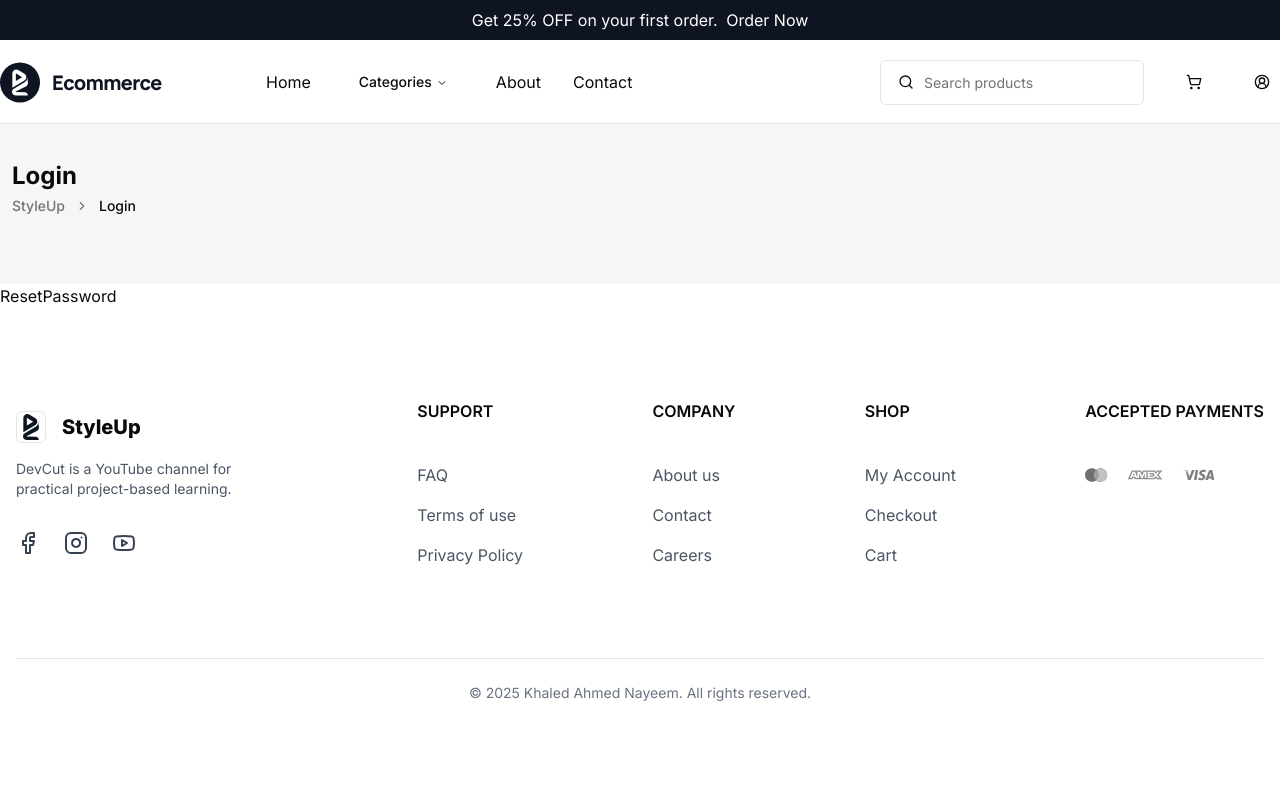
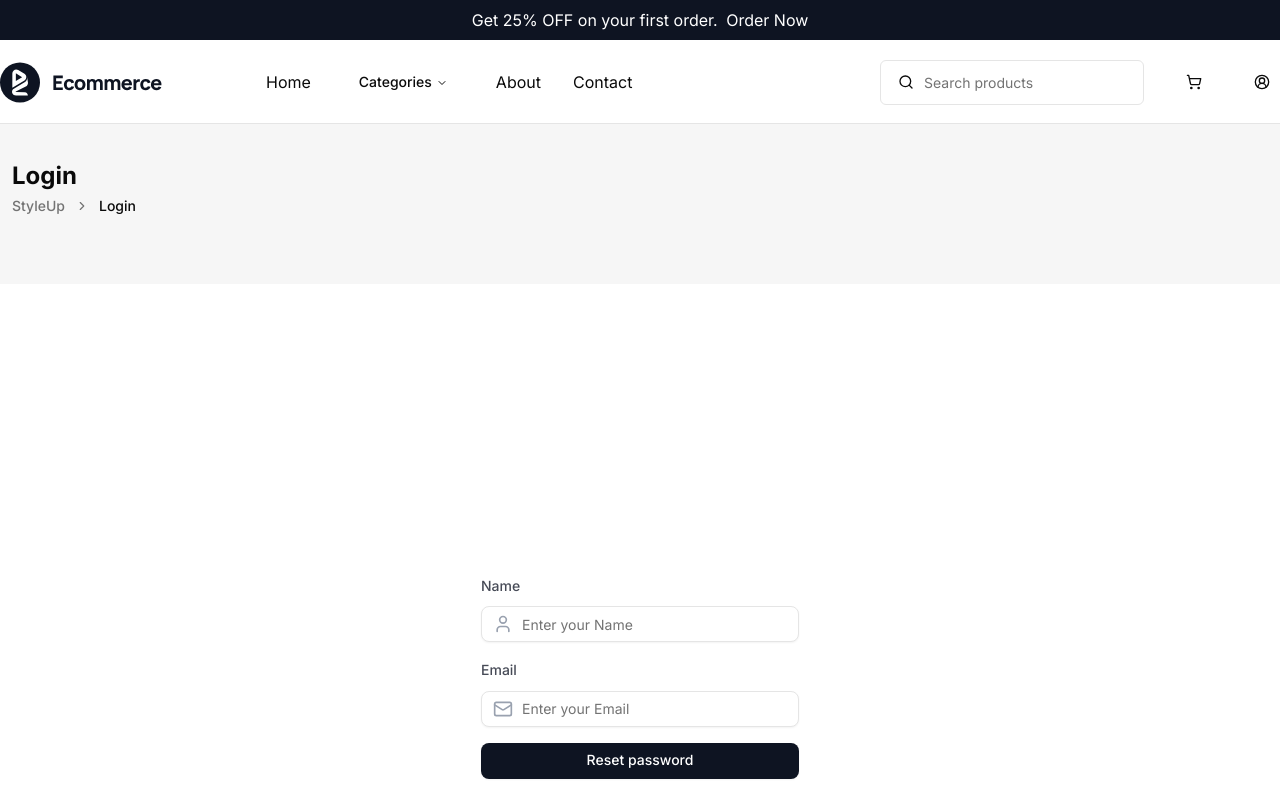
Before and after one commit to KhaledAhmed2004/StyleUp, a React (Vite) app: page /auth/reset-password in a window 1280 px wide. Shown: the top 800 px of the page. Built offline with nearby package versions, Linux system fonts and the light colour scheme.

Commit message:
feat(page): creta the reset password chagne desin

```diff
--- a/src/pages/ResetPassword.tsx
+++ b/src/pages/ResetPassword.tsx
@@ -1,5 +1,58 @@
+import { Button } from '@/components/ui/button';
+import { Input } from '@/components/ui/input';
+import { Label } from '@/components/ui/label';
+import { Mail, KeyRound, User } from 'lucide-react';
+
 const ResetPassword = () => {
-  return <div>ResetPassword</div>;
+  return (
+    <section className="flex min-h-screen items-center justify-center">
+      <div className="flex w-[318px] flex-col items-center">
+        {/* Name Field */}
+        <div className="mb-4 w-full space-y-2">
+          <Label className="body-medium text-neutral-black-b600" htmlFor="name">
+            Name
+          </Label>
+          <div className="relative">
+            <Input
+              id="name"
+              type="text"
+              placeholder="Enter your Name"
+              className="!bg-white !py-[10px] !pr-4 !pl-10"
+            />
+            <User
+              className="absolute top-1/2 left-3 -translate-y-1/2 text-gray-400"
+              size={20}
+            />
+          </div>
+        </div>
+
+        {/* Email Field */}
+        <div className="mb-4 w-full space-y-2">
+          <Label
+            className="body-medium text-neutral-black-b600"
+            htmlFor="email"
+          >
+            Email
+          </Label>
+          <div className="relative">
+            <Input
+              id="email"
+              type="email"
+              placeholder="Enter your Email"
+              className="!bg-white !py-[10px] !pr-4 !pl-10"
+            />
+            <Mail
+              className="absolute top-1/2 left-3 -translate-y-1/2 text-gray-400"
+              size={20}
+            />
+          </div>
+        </div>
+
+        {/* Create Account Button */}
+        <Button className="body-medium mb-4 w-full">Reset password</Button>
+      </div>
+    </section>
+  );
 };
 
 export default ResetPassword;
```
